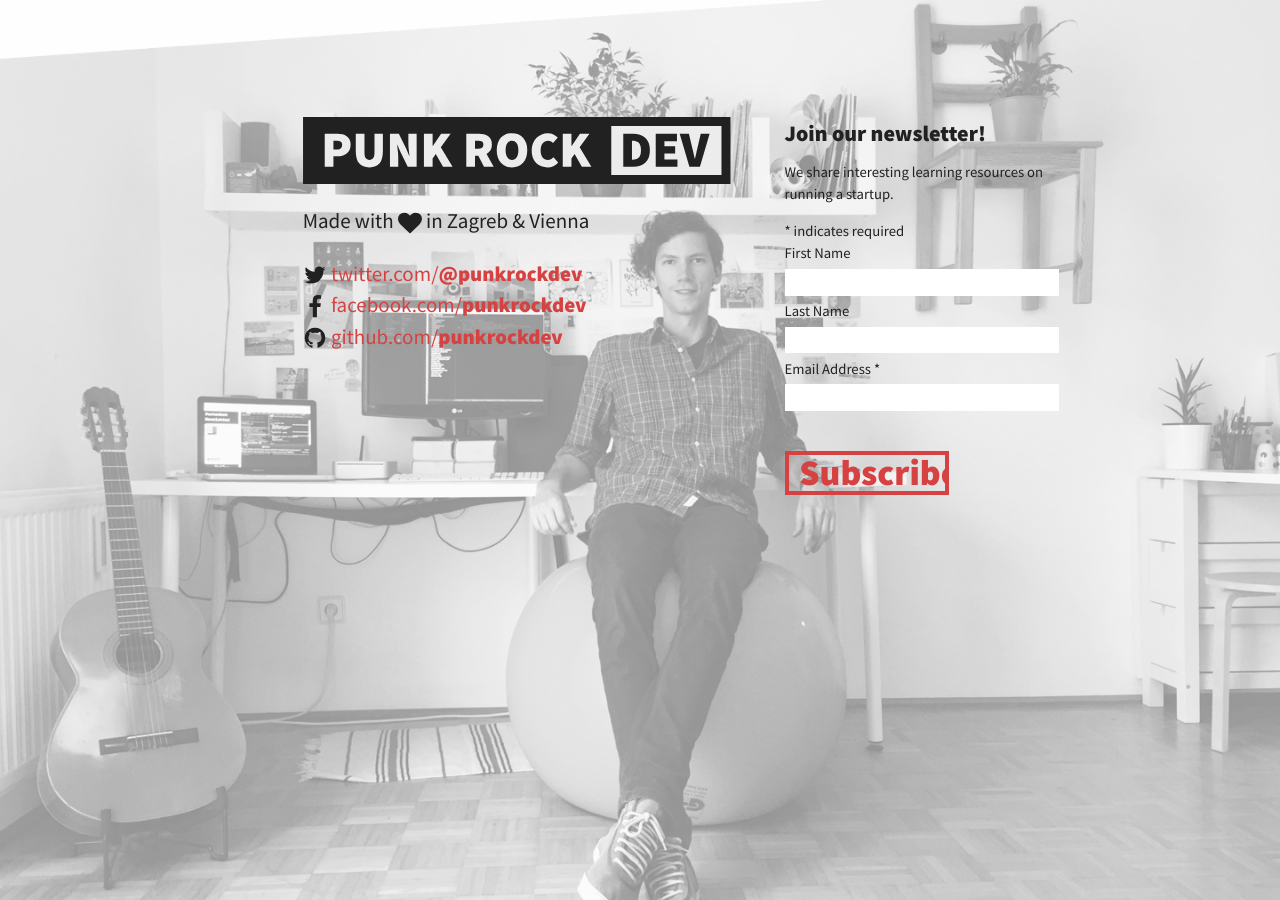
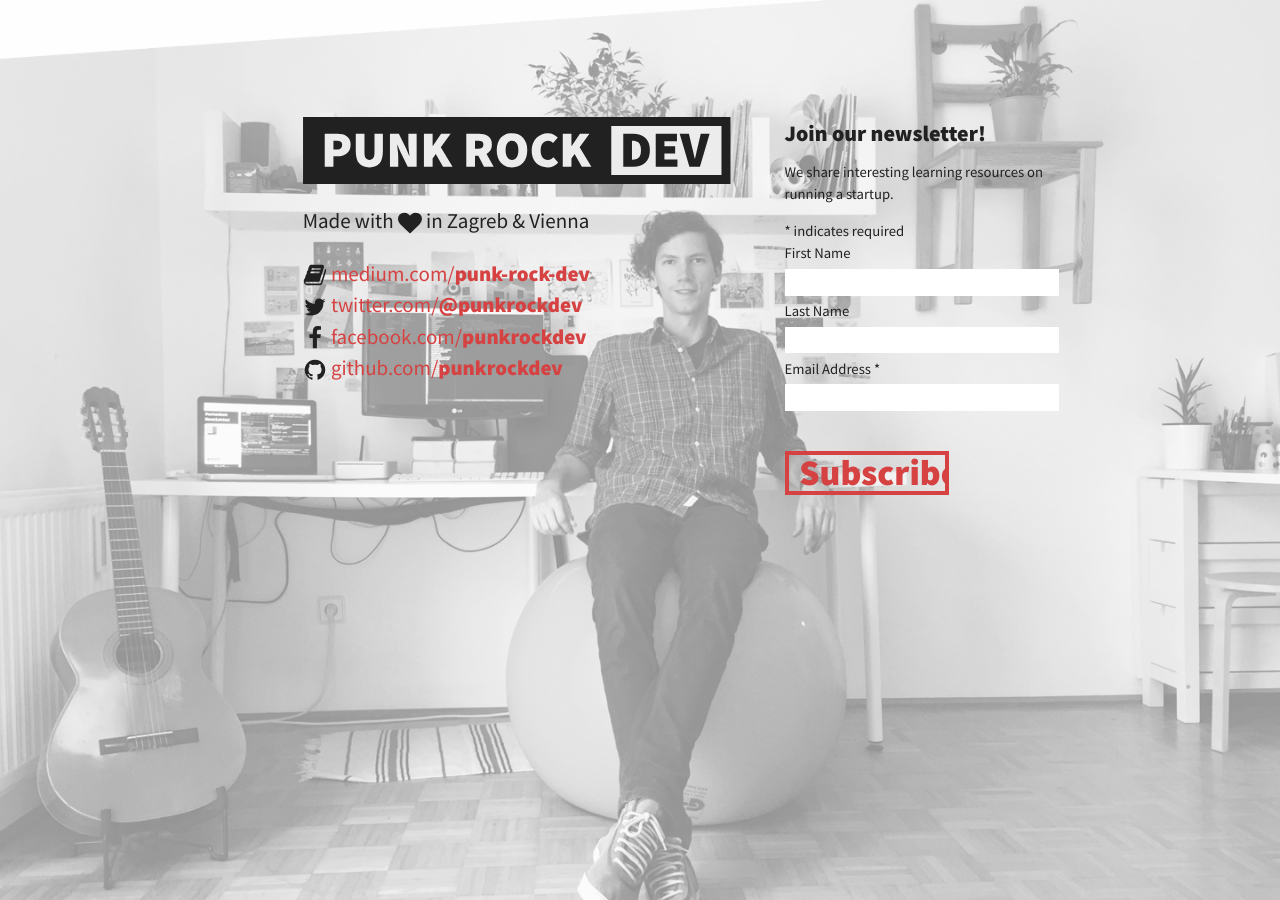
Before and after one commit to punkrockdev/punkrockdev.github.io, a Jekyll site: the page built from index.md, in a window 1280 px wide and 900 px high, scrolled down 5544 px. Built offline with Jekyll 4.4.1, drawn with Linux system fonts in a browser that asks for light colours; comment, search, counter and statistics services are not loaded.

Commit message:
add blog url

```diff
--- a/_includes/footer.html
+++ b/_includes/footer.html
@@ -9,6 +9,9 @@
                     Made with <span class="icon  icon--twitter">{% include icons/heart.svg %}</span> in Zagreb & Vienna
 
                     <ul class="contact-list">
+                        <li><a href="https://www.medium.com/punk-rock-dev/">
+                            <span class="icon  icon--book">{% include icons/book.svg %}</span>
+                            <span class="hide-laptop" >medium.com/</span><strong>punk-rock-dev</strong></a></li>
                         <li><a href="https://www.twitter.com/punkrockdev/">
                             <span class="icon  icon--twitter">{% include icons/twitter.svg %}</span>
                             <span class="hide-laptop" >twitter.com/</span><strong>@punkrockdev</strong></a></li>
```
Also changed, not shown: _includes/icons/book.svg (added), 1 other file.
